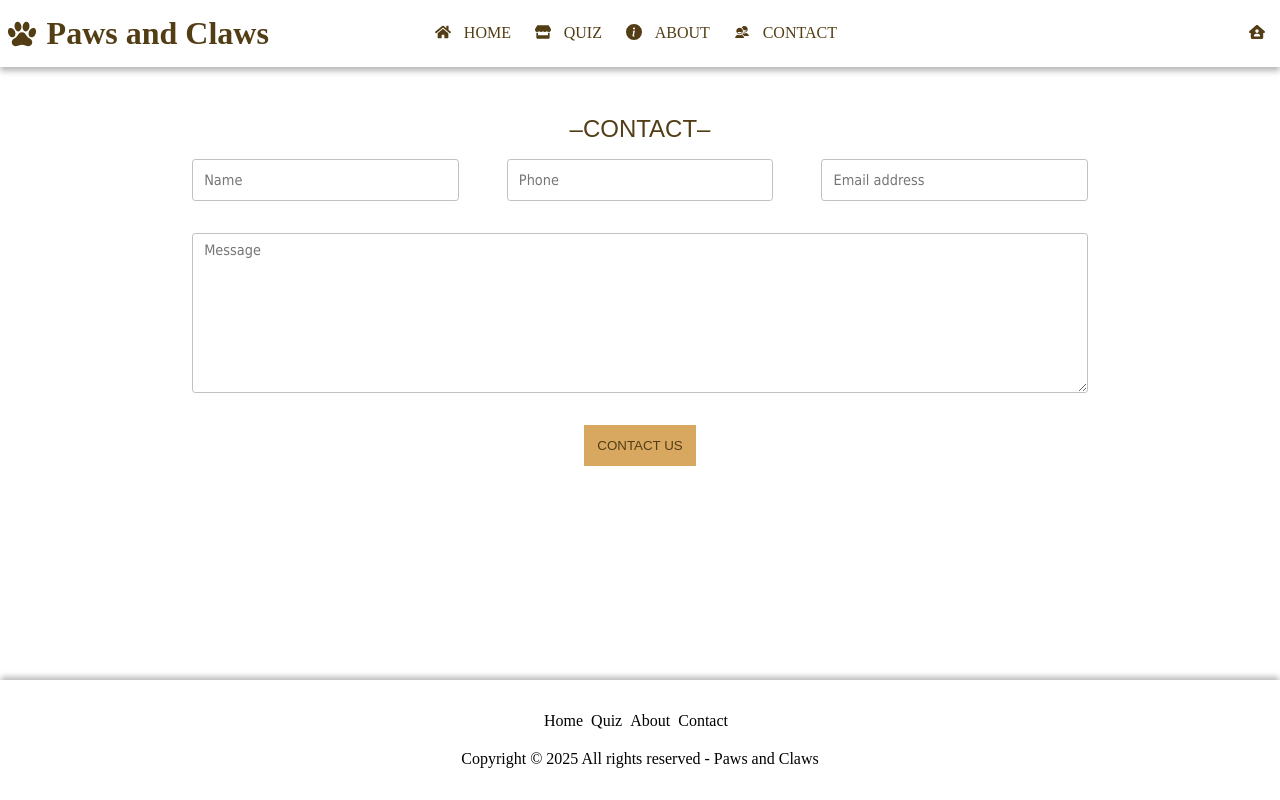
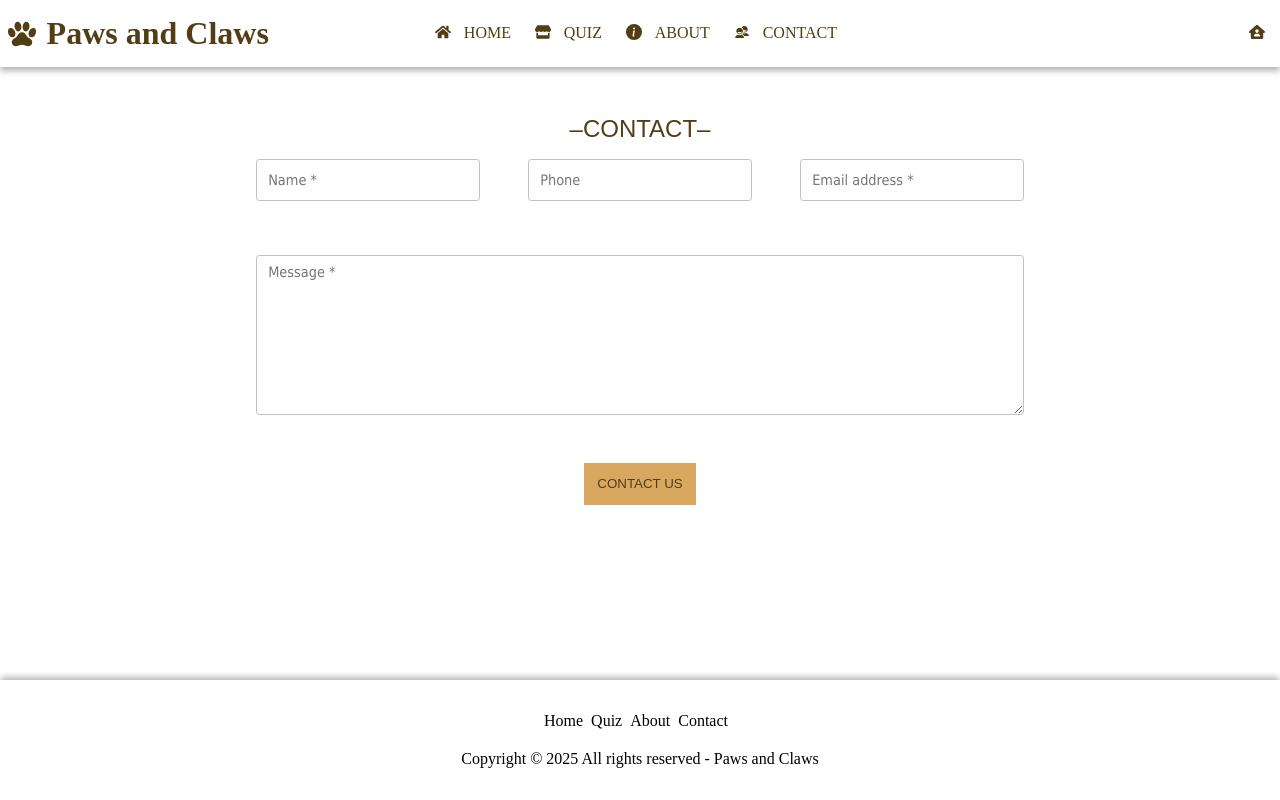
Before and after one commit to green-tea-end/paws_and_claws, a React (Vite) app in the folder frontend/: page /contact in a window 1280 px wide. Built offline with nearby package versions, Linux system fonts and the light colour scheme.

Commit message:
Валидация формы

```diff
--- a/frontend/src/components/ContactForm.jsx
+++ b/frontend/src/components/ContactForm.jsx
@@ -1,18 +1,166 @@
+import React, { useState, useEffect } from 'react';
 import styles from '../styles/ContactForm.module.css';
 
 export default function ContactForm() {
+    const [inputFields, setInputFields] = useState({
+       name: "", phone: "", email: "", message: ""
+    });
+    const [errors, setErrors] = useState({});
+    const [submitting, setSubmitting] = useState(false);
+
+    const validateValues = (inputValues) => {
+       let errors = {};
+
+       // Для имени
+       if (!inputValues.name.trim()) {
+         errors.name = "Name is required";
+       } else if (inputValues.name.length > 15) {
+         errors.name = "Name is too long (max 15 characters)";
+       } else if (inputValues.name.length < 3) {
+         errors.name = "Name is too short (min 3 characters)";
+       } else if (/[!@#$%^&*()_+\-=\[\]{};':"\\|,.<>\/?]/.test(inputValues.name)) {
+         errors.name = "Name should not contain special characters";
+       }
+
+       // Для телефона
+       if (inputValues.phone.trim()) {
+           if (!/^\d+$/.test(inputValues.phone.replace(/-/g, ''))) {
+             errors.phone = "Phone should contain only numbers";
+           } else if (inputValues.phone.replace(/-/g, '').length < 10) {
+             errors.phone = "Phone should be at least 10 digits";
+           } else if (inputValues.phone.length > 15) {
+             errors.phone = "Phone is too long";
+           }
+       }
+
+       // Для почты
+       if (!inputValues.email.trim()) {
+         errors.email = "Email is required";
+       } else if (!/^[^\s@]+@[^\s@]+\.[^\s@]+$/.test(inputValues.email)) {
+         errors.email = "Email is not valid";
+       }
+
+       // Для сообщения
+       if (!inputValues.message.trim()) {
+         errors.message = "Message is required";
+       } else if (inputValues.message.length > 500) {
+         errors.message = "Message is too long (max 500 characters)";
+       } else if (inputValues.message.length < 10) {
+         errors.message = "Message is too short (min 10 characters)";
+       }
+
+       return errors;
+     };
+
+    const handleChange = (e) => {
+        setInputFields({ ...inputFields, [e.target.name]: e.target.value });
+     };
+
+    const handleSubmit = (event) => {
+       event.preventDefault();
+       setErrors(validateValues(inputFields));
+       setSubmitting(true);
+    };
+
+    const finishSubmit = () => {
+        alert("Thank you for your message! We will contact you soon.");
+        setInputFields({name: "", phone: "", email: "", message: ""});
+        setSubmitting(false);
+    };
+
+    useEffect(() => {
+       if (Object.keys(errors).length === 0 && submitting) {
+         finishSubmit();
+       }
+    }, [errors]);
+
     return (
         <div>
             <p className={styles.contact}>–CONTACT–</p>
-            <form>
+            {Object.keys(errors).length === 0 && submitting ? (
+                <span className="success">Successfully submitted</span>
+            ) : null}
+            <form onSubmit={handleSubmit}>
                 <div className={styles.input_fields}>
-                    <input className={styles.input} type="text" placeholder="Name" />
-                    <input className={styles.input} type="text" placeholder="Phone" />
-                    <input className={styles.input} type="text" placeholder="Email address" />
+                    <div className={styles.input_wrapper}>
+                        <input
+                            className={`${styles.input} ${errors.name ? styles.error : ''}`}
+                            type="name"
+                            name="name"
+                            value={inputFields.name}
+                            onChange={handleChange}
+                            placeholder="Name *"
+                        />
+                        {errors.name ? (
+                            <p className={styles.error_text}>{errors.name}</p>
+                        ) : null}
+                    </div>
+
+                    <div className={styles.input_wrapper}>
+                        <input
+                            className={`${styles.input} ${errors.phone ? styles.error : ''}`}
+                            type="tel"
+                            name="phone"
+                            value={inputFields.phone}
+                            onChange={handleChange}
+                            placeholder="Phone"
+                        />
+                        {errors.phone ? (
+                            <p className={styles.error_text}>{errors.phone}</p>
+                        ) : null}
+                    </div>
+
+                    <div className={styles.input_wrapper}>
+                        <input
+                            className={`${styles.input} ${errors.email ? styles.error : ''}`}
+                            type="text"
+                            name="email"
+                            value={inputFields.email}
+                            onChange={handleChange}
+                            placeholder="Email address *"
+                        />
+                        {errors.email ? (
+                            <p className={styles.error_text}>{errors.email}</p>
+                        ) : null}
+                    </div>
                 </div>
-                <textarea className={styles.textarea} placeholder="Message"></textarea>
+
+                <div className={styles.textarea_wrapper}>
+                    <textarea
+                        className={`${styles.textarea} ${errors.message ? styles.error : ''}`}
+                        name="message"
+                        value={inputFields.message}
+                        onChange={handleChange}
+                        placeholder="Message *"
+                    ></textarea>
+                        {errors.message ? (
+                            <p className={styles.error_text}>{errors.message}</p>
+                        ) : null}
+                </div>
+
                 <button className={styles.contact_us} type="submit">CONTACT US</button>
             </form>
         </div>
     )
 }
+
+
+// import React, { useState } from 'react';
+// import styles from '../styles/ContactForm.module.css';
+//
+// export default function ContactForm() {
+//     return (
+//         <div>
+//             <p className={styles.contact}>–CONTACT–</p>
+//             <form>
+//                 <div className={styles.input_fields}>
+//                     <input className={styles.input} type="text" placeholder="Name" required/>
+//                     <input className={styles.input} type="text" placeholder="Phone" />
+//                     <input className={styles.input} type="text" placeholder="Email address" required/>
+//                 </div>
+//                 <textarea className={styles.textarea} placeholder="Message" required></textarea>
+//                 <button className={styles.contact_us} type="submit">CONTACT US</button>
+//             </form>
+//         </div>
+//     )
+// }
--- a/frontend/src/components/Footer.jsx
+++ b/frontend/src/components/Footer.jsx
@@ -12,7 +12,7 @@ export default function Footer() {
 					<li><Link to="/contact" className={styles.footer_item}>Contact</Link></li>
 				</ul>
 			</nav>
-			<p>Copyright © 2025 All rights reserved - Paws and Claws</p>
+			<p className={styles.p}>Copyright © 2025 All rights reserved - Paws and Claws</p>
 		</footer>
 	);
 }
--- a/frontend/src/styles/ContactForm.module.css
+++ b/frontend/src/styles/ContactForm.module.css
@@ -9,7 +9,7 @@
 form {
   display: flex;
   flex-direction: column;
-  width: 70%;
+  width: 60%;
   margin: 0 auto;
   padding: 1rem 0 0 0;
 }
@@ -33,7 +33,7 @@ form {
 
 .textarea {
   height: 10rem;
-  margin-bottom: 2rem;
+  margin-bottom: 1.5rem;
 
   &.error {
     border-color: #ff4444;
@@ -56,4 +56,28 @@ input, textarea {
   background: #d8a860;
   color: #523d15;
   margin-bottom: 2rem;
+  margin-top: 1rem;
 }
+
+.input_wrapper {
+  display: flex;
+  flex-direction: column;
+  flex: 1;
+  min-height: 4rem;
+}
+
+.textarea_wrapper {
+  display: flex;
+  flex-direction: column;
+  min-height: 12rem;
+}
+
+.error_text{
+  color: red;
+  font-family: sans-serif;
+  font-size: 0.8rem;
+  height: 1rem;
+  margin: 0.3rem 0 0 0;
+  padding: 0 !important;
+  line-height: 1;
+}
--- a/frontend/src/styles/Footer.module.css
+++ b/frontend/src/styles/Footer.module.css
@@ -5,7 +5,7 @@ footer {
   box-shadow: 0 -4px 6px -1px #b7b7b7;
 }
 
-p {
+.p {
   padding: 20px 0 0;
 }
 
```
